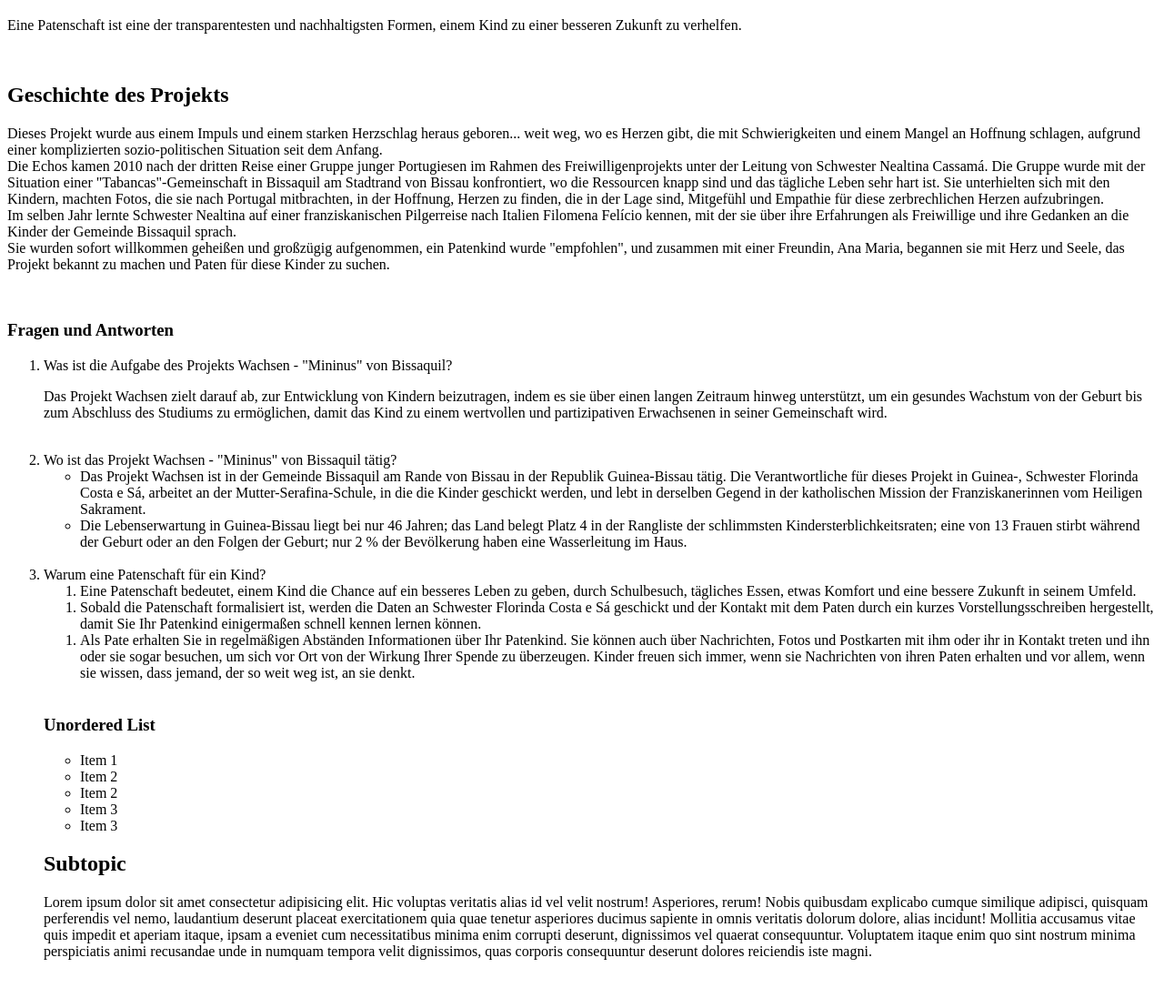
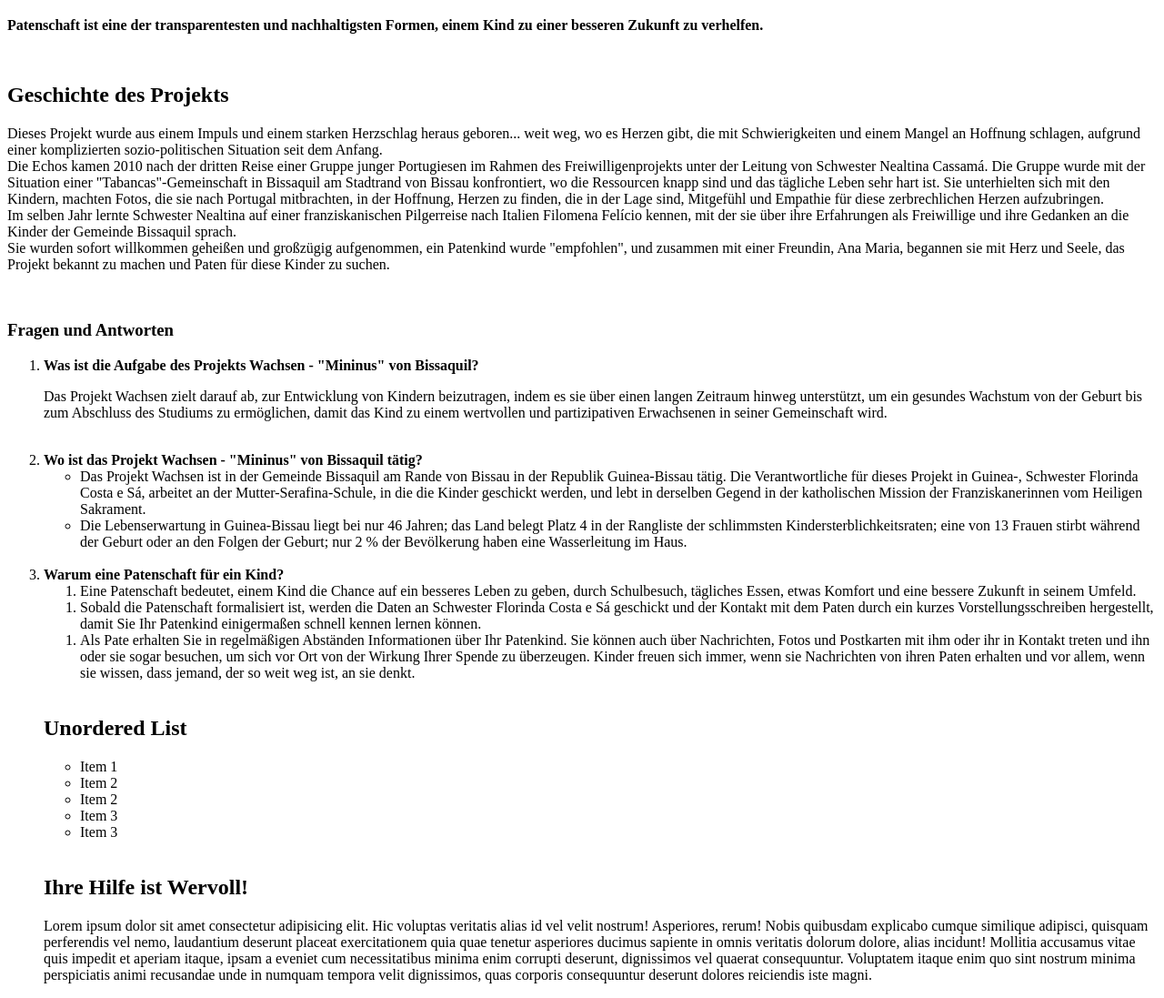
Before and after one commit to Omarci55/IntroHtmlExercise, a plain HTML site: page index.html in a window 1280 px wide. Shown: the part 61-1158 px from the top of the page at 91% size. Before the commit the page ends 1132 px from the top, so only its background shows below. Drawn offline with Linux system fonts and the light colour scheme.

Commit message:
edit frag/ant

```diff
--- a/index.html
+++ b/index.html
@@ -10,7 +10,9 @@
 <body>
     <h1>Projekt Wachsen “MININUS” von Bissaquil</h1>
 
-    <p>Eine Patenschaft ist eine der transparentesten und nachhaltigsten Formen, einem Kind zu einer besseren Zukunft zu verhelfen.</p>
+    <p><b>Patenschaft ist eine der transparentesten und nachhaltigsten Formen, einem Kind zu einer besseren Zukunft zu verhelfen.</b></p>
+
+
 <br>
 
     <h2>Geschichte des Projekts</h2>
@@ -24,18 +26,20 @@
 
     <h3>Fragen und Antworten</h3>
     <ol>
-        <li>Was ist die Aufgabe des Projekts Wachsen - "Mininus" von Bissaquil?</li>
+        <li><b>Was ist die Aufgabe des Projekts Wachsen - "Mininus" von Bissaquil?</b></li>
         <p>Das Projekt Wachsen zielt darauf ab, zur Entwicklung von Kindern beizutragen, indem es sie über einen langen Zeitraum hinweg unterstützt, um ein gesundes Wachstum von der Geburt bis zum Abschluss des Studiums zu ermöglichen, damit das Kind zu einem wertvollen und partizipativen Erwachsenen in seiner Gemeinschaft wird.</p>
 <br>
-        <li>Wo ist das Projekt Wachsen - "Mininus" von Bissaquil tätig?
+        <li><b>Wo ist das Projekt Wachsen - "Mininus" von Bissaquil tätig?</b>
             <ul><li>Das Projekt Wachsen ist in der Gemeinde Bissaquil am Rande von Bissau in der Republik Guinea-Bissau tätig. Die Verantwortliche für dieses Projekt in Guinea-, Schwester Florinda Costa e Sá, arbeitet an der Mutter-Serafina-Schule, in die die Kinder geschickt werden, und lebt in derselben Gegend in der katholischen Mission der Franziskanerinnen vom Heiligen Sakrament.</li>
             </ul>
 
             <ul><li>Die Lebenserwartung in Guinea-Bissau liegt bei nur 46 Jahren; das Land belegt Platz 4 in der Rangliste der schlimmsten Kindersterblichkeitsraten; eine von 13 Frauen stirbt während der Geburt oder an den Folgen der Geburt; nur 2 % der Bevölkerung haben eine Wasserleitung im Haus.</li>
             </ul>
         </li>
+
         <br>
-        <li>Warum eine Patenschaft für ein Kind?
+
+        <li><b>Warum eine Patenschaft für ein Kind?</b>
             <ol><li>Eine Patenschaft bedeutet, einem Kind die Chance auf ein besseres Leben zu geben, durch Schulbesuch, tägliches Essen, etwas Komfort und eine bessere Zukunft in seinem Umfeld.</li>
             </ol>
 
@@ -45,9 +49,11 @@
             <ol><li>Als Pate erhalten Sie in regelmäßigen Abständen Informationen über Ihr Patenkind. Sie können auch über Nachrichten, Fotos und Postkarten mit ihm oder ihr in Kontakt treten und ihn oder sie sogar besuchen, um sich vor Ort von der Wirkung Ihrer Spende zu überzeugen. Kinder freuen sich immer, wenn sie Nachrichten von ihren Paten erhalten und vor allem, wenn sie wissen, dass jemand, der so weit weg ist, an sie denkt.</li>
             </ol>
         </li>
+
 <br>
 
-    <h3>Unordered List</h3>
+    <!--Unordnered list waiting for data and edition  -->
+    <h2>Unordered List</h2>
     <ul>
         <li>Item 1</li>
         <li>Item 2</li>
@@ -56,7 +62,9 @@
         <li>Item 3</li>
     </ul>
 
-    <h2>Subtopic</h2>
+<br>
+
+    <h2>Ihre Hilfe ist Wervoll!</h2>
     <p>Lorem ipsum dolor sit amet consectetur adipisicing elit. Hic voluptas veritatis alias id vel velit nostrum! Asperiores, rerum! Nobis quibusdam explicabo cumque similique adipisci, quisquam perferendis vel nemo, laudantium deserunt placeat exercitationem quia quae tenetur asperiores ducimus sapiente in omnis veritatis dolorum dolore, alias incidunt! Mollitia accusamus vitae quis impedit et aperiam itaque, ipsam a eveniet cum necessitatibus minima enim corrupti deserunt, dignissimos vel quaerat consequuntur. Voluptatem itaque enim quo sint nostrum minima perspiciatis animi recusandae unde in numquam tempora velit dignissimos, quas corporis consequuntur deserunt dolores reiciendis iste magni.</p>
 
 </body>
```
